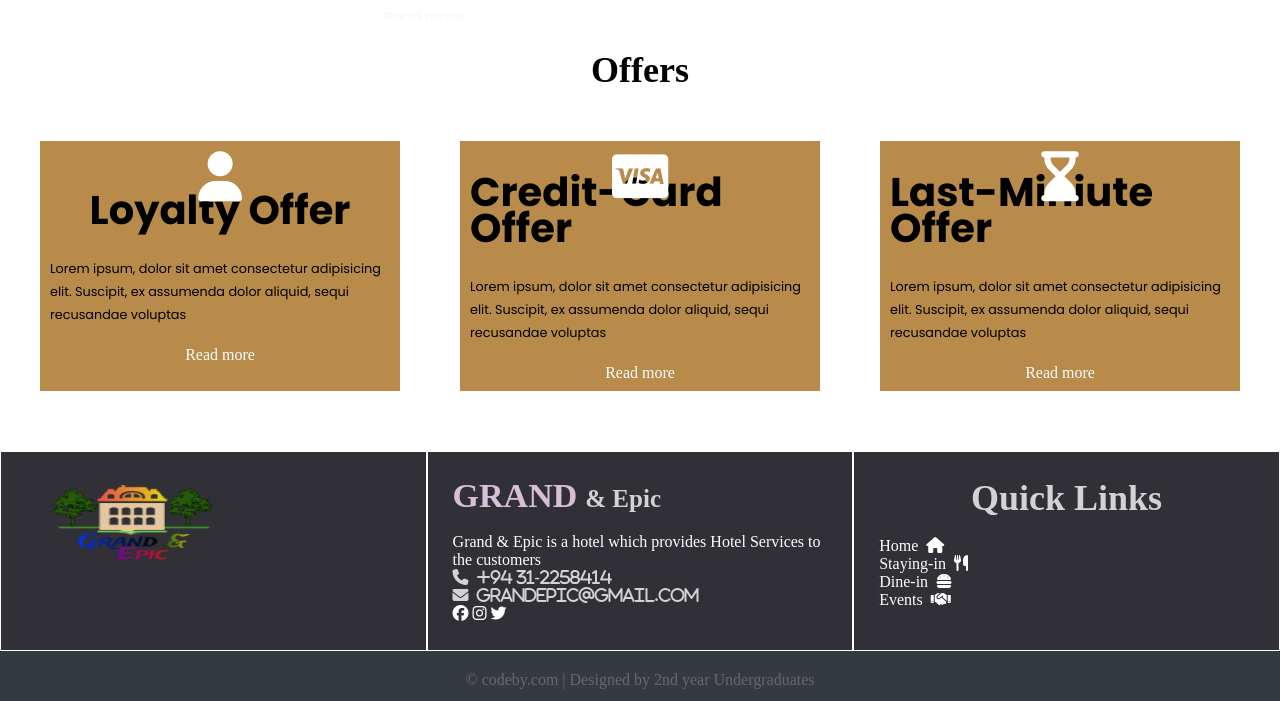
After one commit to Ayomal98/Grand-and-Epic, a PHP site: page / in a window 1280 px wide. The commit adds this page. Shown: the part 1341-2042 px from the top of the page. Run offline with PHP 8.4, Linux system fonts and the light colour scheme; some libraries are stand-ins or nearby versions.

Commit message:
made the initial change to the file structure

```diff
--- /dev/null
+++ b/src/Hotel_Website/index.php
@@ -0,0 +1,84 @@
+<!DOCTYPE html>
+<html lang="en">
+
+<head>
+    <meta charset="UTF-8">
+    <meta name="viewport" content="width=device-width, initial-scale=1.0">
+    <title>Grand & Epic Hotel</title>
+    <link rel="stylesheet" href="../../public/css/style.css">
+    <script src="https://kit.fontawesome.com/1d5f2c83e1.js" crossorigin="anonymous"></script>
+</head>
+
+<body>
+    <div class="page-wrapper">
+        <div class="header-container" id="header-container">
+
+            <?php include("../../public/includes/sticky-nav.php"); ?>
+
+            <?php include("../../public/includes/side-nav.php"); ?>
+
+            <div class="text-container">
+                <span class="text1">Grand &</span>
+                <span class="text2">Epic
+                </span>
+            </div>
+            <?php include('./login-signup-template.php'); ?>
+
+        </div>
+        <div class="body-container">
+            <h3>Bookings</h3><br />
+            <div class="booking-container">
+                <div class="card">
+                    <div class="card-img" id="img01"></div>
+                    <div class="card-content">
+                        <h class="card-header">Staying-In</h>
+                        <p class="card-para">Lorem ipsum dolor sit amet consectetur adipisicing elit. Dicta architecto aliquid unde, ipsa laboriosam, dolorem mollitia quae provident molestiae placeat pariatur. Reiciendis, doloribus quaerat! Vitae dignissimos cupiditate sint ut eius?</p>
+                        <a href="Hotel_Website/Staying-in.php" class="card-link">Read more</a>
+                    </div>
+                </div>
+
+                <div class="card">
+                    <div class="card-img" id="img02"></div>
+                    <div class="card-content">
+                        <h class="card-header">Dine-In</h>
+                        <p class="card-para">Lorem ipsum dolor sit amet consectetur adipisicing elit. Dicta architecto aliquid unde, ipsa laboriosam, dolorem mollitia quae provident molestiae placeat pariatur. Reiciendis, doloribus quaerat! Vitae dignissimos cupiditate sint ut eius?</p>
+                        <a href="" class="card-link">Read more</a>
+                    </div>
+                </div>
+            </div>
+
+        </div>
+        <h2>Offers</h2>
+        <div class="offers-container">
+            <div class="box">
+                <span class="fas fa-user" id="customer-icon"></span>
+                <div class="box-heading">Loyalty Offer</div>
+                <div class="box-content">Lorem ipsum, dolor sit amet consectetur adipisicing elit. Suscipit, ex assumenda dolor aliquid, sequi recusandae voluptas </div>
+                <a href="">
+                    <box class="link">Read more</box>
+                </a>
+            </div>
+            <div class="box">
+                <span class="fab fa-cc-visa" id="creditcard-icon"></span>
+                <div class="box-heading">Credit-Card Offer</div>
+                <div class="box-content">Lorem ipsum, dolor sit amet consectetur adipisicing elit. Suscipit, ex assumenda dolor aliquid, sequi recusandae voluptas </div>
+                <a href="">
+                    <box class="link">Read more</box>
+                </a>
+            </div>
+            <div class="box">
+                <span class="fas fa-hourglass-end" id="lastmin-icon"></span>
+                <div class="box-heading">Last-Miniute Offer</div>
+                <div class="box-content">Lorem ipsum, dolor sit amet consectetur adipisicing elit. Suscipit, ex assumenda dolor aliquid, sequi recusandae voluptas </div>
+                <a href="">
+                    <box class="link">Read more</box>
+                </a>
+            </div>
+        </div>
+    </div>
+    <?php include("../../public/includes/footer-index.php"); ?>
+    <script src="../../public/javascript/script.js"></script>
+    <script src="../../public/Javascript/sticky-nav.js"></script>
+</body>
+
+</html>
--- a/src/Hotel_Website/login-signup-template.php
+++ b/src/Hotel_Website/login-signup-template.php
@@ -14,9 +14,9 @@
     <div class="bg-modal">
         <div class="modal-content">
             <div class="close">+</div>
-            <img src="Images/download.png" alt="" class="customer-logo">
+            <img src="../../public/Images/download.png" alt="" class="customer-logo">
             <h3 class="login-heading">Log-IN</h3>
-            <form action="Hotel_Website/connect_login.php" method="POST" id="login-form">
+            <form action="./connect_login.php" method="POST" id="login-form">
                 <div class="user-selection">
                     <label for="User type">User Type</label>
                     <select name="User-Type" id="" class="user-type" required>
@@ -24,12 +24,7 @@
                         <option value="Employee">Staff</option>
                     </select>
                 </div>
-<<<<<<< HEAD
                 <input type="text" name="email" placeholder="Email" class="inputs" id="login-customer-email" pattern="[a-z0-9._%+-]+@[a-z0-9.-]+\.[a-z]{2,4}$" required>
-                <span id="valid-invalidity"></span>
-=======
-                <input type="text" name="email" pattern="[a-z0-9._%+-]+@[a-z0-9.-]+\.[a-z]{2,4}$" placeholder="Email" class="inputs" required>
->>>>>>> aa343214f299f5100baa68ba394797cb1643a1ab
                 <input type="password" name="password" placeholder="Password" class="inputs" required>
                 <a href=""><span style="font-weight: bold; color:black;">Forgot your password ?</span></a><br />
                 <input type="submit" value="Submit" name="Submit" class="log-btn submit">
@@ -43,7 +38,7 @@
             <div class="close-signup">+</div>
             <i class="fas fa-user-plus" style="font-size:65px;margin-left:5px;margin-bottom:5px;padding:5px;text-align:center;"></i>
             <h3 class="login-heading">Sign-Up</h3>
-            <form action="Hotel_Website/Connect_signup.php" method="POST">
+            <form action="./Connect_signup.php" method="POST">
                 <input type="text" name="firstname" placeholder="First Name" class="inputs" pattern="[A-Za-z]{1,32}" required>
                 <input type="text" name="lastname" placeholder="Last Name" class="inputs" pattern="[A-Za-z]{1,32}" required>
                 <input type="text" name="email" placeholder="Email" class="inputs" pattern="[a-z0-9._%+-]+@[a-z0-9.-]+\.[a-z]{2,4}$" required>
```
Also changed, not shown: src/Hotel_Website/HomePage-login.php (+6 -6 lines), src/Hotel_Website/connect_login.php (+3 -18 lines).
